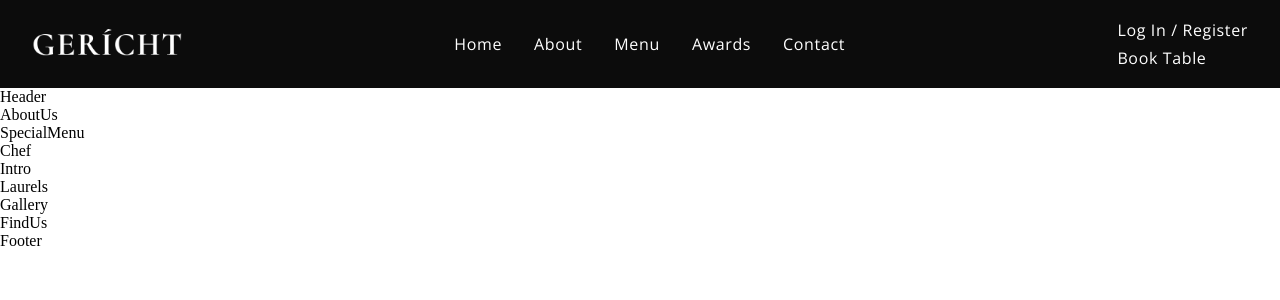
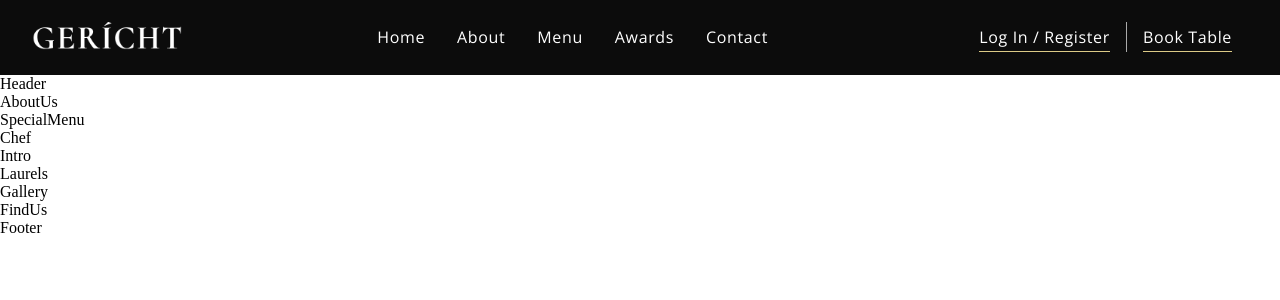
Before and after one commit to OGENDI/dastyFood, a React (Create React App) app: page / in a window 1280 px wide. Shown: the top 300 px of the page. Built offline with nearby package versions, Linux system fonts and the light colour scheme; a web font is replaced by a local one.

Commit message:
Adds styling for log in and register options

```diff
--- a/src/components/Navbar/Navbar.css
+++ b/src/components/Navbar/Navbar.css
@@ -36,3 +36,26 @@
     color: var(--color-grey);
 
 }
+
+.app__navbar-login {
+    display: flex;
+    justify-content: flex-end;
+    align-items: center;
+}
+
+.app__navbar-login a {
+    margin: 0 1rem;
+    text-decoration: none;
+    transition: 0.5s ease;
+}
+
+.app__navbar-login a {
+    border-bottom: 1px solid var(--color-golden);
+}
+
+.app__navbar-login div {
+    width: 1px;
+    height: 30px;
+    background-color: var(--color-grey);
+
+}
```
